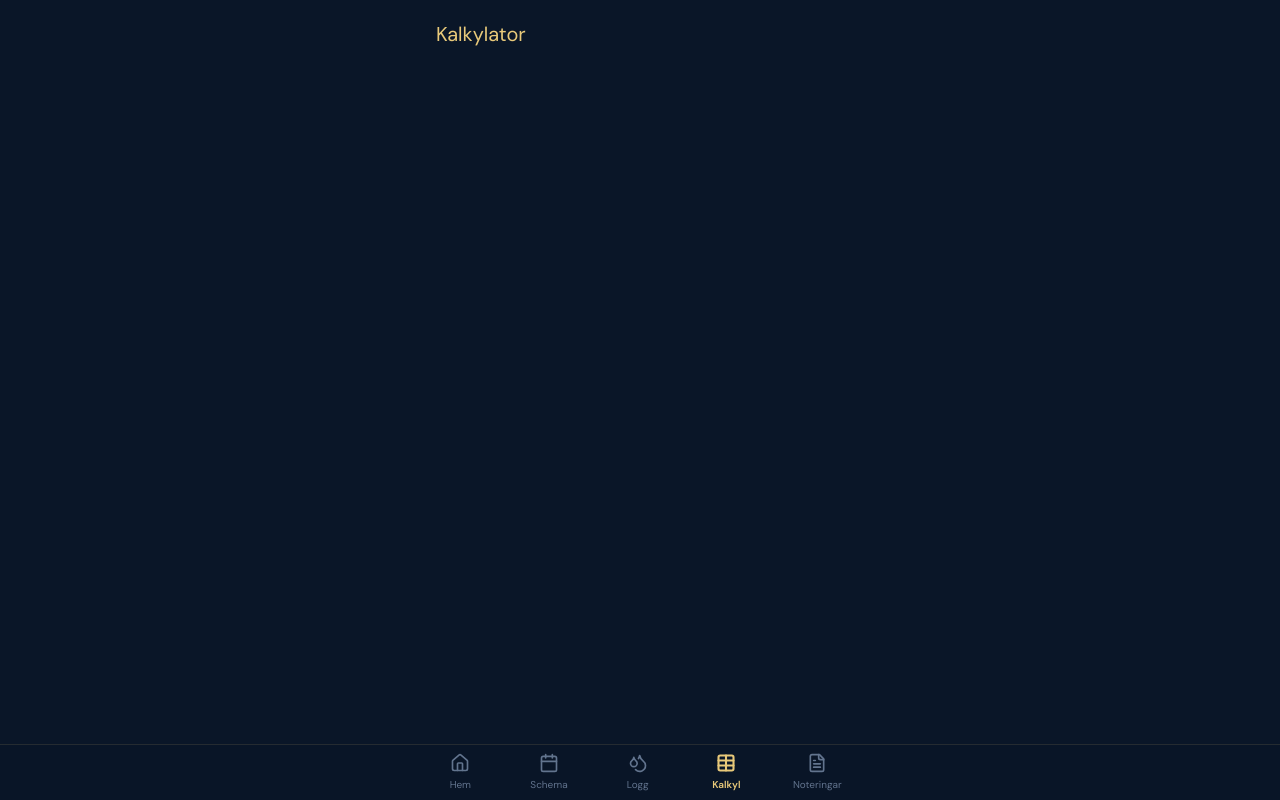
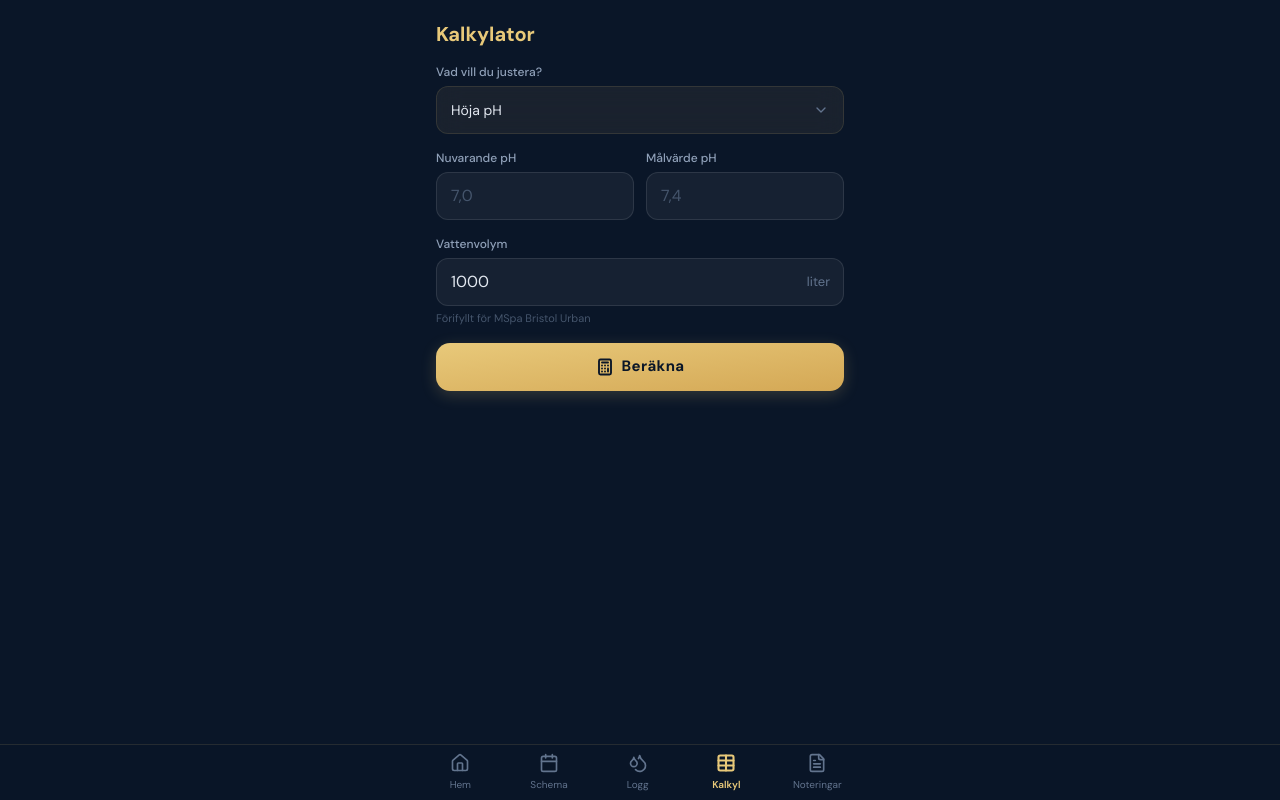
Before and after one commit to Antonk123/aquacare, a React (Vite) app: page /kalkyl in a window 1280 px wide. Built offline with nearby package versions, Linux system fonts and the light colour scheme; the HTML template or start-up script is replaced by a standard one.

Commit message:
feat: implement Chemical Calculator with dosage formulas and result display

```diff
--- a/src/pages/Calculator.tsx
+++ b/src/pages/Calculator.tsx
@@ -1,3 +1,148 @@
+import { useState } from 'react'
+import { ChevronDown, Calculator as CalcIcon } from 'lucide-react'
+import { GlassCard } from '../components/GlassCard'
+import { CALCULATOR_FORMULAS, DEFAULT_SETTINGS, formatSwedishDecimal } from '../constants'
+import type { CalculatorAction } from '../types'
+
 export default function Calculator() {
-  return <div className="p-5"><h1 className="font-display text-xl text-gold">Kalkylator</h1></div>
+  const [action, setAction] = useState<CalculatorAction>('raise-ph')
+  const [current, setCurrent] = useState('')
+  const [target, setTarget] = useState('')
+  const [volume, setVolume] = useState(String(DEFAULT_SETTINGS.waterVolume))
+  const [showDropdown, setShowDropdown] = useState(false)
+  const [result, setResult] = useState<{ amount: number; formula: typeof CALCULATOR_FORMULAS[0] } | null>(null)
+
+  const activeFormula = CALCULATOR_FORMULAS.find((f) => f.action === action)!
+
+  function calculate(e: React.FormEvent) {
+    e.preventDefault()
+    const currentVal = Number(current.replace(',', '.'))
+    const targetVal = Number(target.replace(',', '.'))
+    const volumeVal = Number(volume.replace(',', '.'))
+
+    if (isNaN(currentVal) || isNaN(volumeVal)) return
+
+    let diff: number
+    if (action === 'shock') {
+      diff = 1
+    } else if (action === 'add-chlorine') {
+      diff = targetVal - currentVal
+    } else {
+      diff = Math.abs(targetVal - currentVal)
+    }
+
+    const steps = diff / activeFormula.changeStep
+    const amount = Math.round(steps * activeFormula.dosagePerUnit * (volumeVal / 1000))
+
+    setResult({ amount: Math.max(0, amount), formula: activeFormula })
+  }
+
+  const needsTarget = action !== 'shock'
+
+  return (
+    <div className="p-5 space-y-4">
+      <h1 className="font-display text-xl text-gold font-bold">Kalkylator</h1>
+
+      <form onSubmit={calculate} className="space-y-4">
+        <div>
+          <label className="block text-xs text-slate-400 mb-1.5 font-medium">Vad vill du justera?</label>
+          <div className="relative">
+            <button
+              type="button"
+              onClick={() => setShowDropdown(!showDropdown)}
+              className="w-full bg-glass-surface backdrop-blur-[12px] border border-glass-border rounded-xl px-3.5 min-h-[48px] text-sm text-slate-200 flex items-center justify-between"
+            >
+              {activeFormula.label}
+              <ChevronDown size={16} className="text-slate-500" />
+            </button>
+            {showDropdown && (
+              <div className="absolute top-full left-0 right-0 mt-1 bg-navy-light border border-glass-border rounded-xl overflow-hidden z-10 shadow-xl">
+                {CALCULATOR_FORMULAS.map((f) => (
+                  <button
+                    key={f.action}
+                    type="button"
+                    onClick={() => {
+                      setAction(f.action)
+                      setShowDropdown(false)
+                      setResult(null)
+                    }}
+                    className={`w-full text-left px-3.5 min-h-[44px] text-sm flex items-center transition-colors duration-150 ${
+                      f.action === action ? 'text-gold bg-gold/10' : 'text-slate-300 hover:bg-white/5'
+                    }`}
+                  >
+                    {f.label}
+                  </button>
+                ))}
+              </div>
+            )}
+          </div>
+        </div>
+
+        {needsTarget ? (
+          <div className="grid grid-cols-2 gap-3">
+            <div>
+              <label className="block text-xs text-slate-400 mb-1.5 font-medium">
+                Nuvarande {action.includes('ph') ? 'pH' : 'värde'}
+              </label>
+              <input
+                type="text"
+                inputMode="decimal"
+                value={current}
+                onChange={(e) => setCurrent(e.target.value)}
+                placeholder={action.includes('ph') ? '7,0' : '75'}
+                className="w-full bg-white/5 border border-white/10 rounded-xl px-3.5 min-h-[48px] text-base text-slate-200 placeholder:text-slate-600 focus:outline-none focus:border-gold/40 transition-colors duration-200"
+              />
+            </div>
+            <div>
+              <label className="block text-xs text-slate-400 mb-1.5 font-medium">
+                Målvärde {action.includes('ph') ? 'pH' : ''}
+              </label>
+              <input
+                type="text"
+                inputMode="decimal"
+                value={target}
+                onChange={(e) => setTarget(e.target.value)}
+                placeholder={action.includes('ph') ? '7,4' : '100'}
+                className="w-full bg-white/5 border border-white/10 rounded-xl px-3.5 min-h-[48px] text-base text-slate-200 placeholder:text-slate-600 focus:outline-none focus:border-gold/40 transition-colors duration-200"
+              />
+            </div>
+          </div>
+        ) : null}
+
+        <div>
+          <label className="block text-xs text-slate-400 mb-1.5 font-medium">Vattenvolym</label>
+          <div className="relative">
+            <input
+              type="text"
+              inputMode="numeric"
+              value={volume}
+              onChange={(e) => setVolume(e.target.value)}
+              className="w-full bg-white/5 border border-white/10 rounded-xl px-3.5 pr-14 min-h-[48px] text-base text-slate-200 focus:outline-none focus:border-gold/40 transition-colors duration-200"
+            />
+            <span className="absolute right-3.5 top-1/2 -translate-y-1/2 text-[13px] text-slate-500">liter</span>
+          </div>
+          <p className="text-[11px] text-slate-600 mt-1">Förifyllt för {DEFAULT_SETTINGS.spaName}</p>
+        </div>
+
+        <button
+          type="submit"
+          className="flex items-center justify-center gap-2 w-full min-h-[48px] bg-gradient-to-br from-gold to-gold-dark text-navy rounded-[14px] font-bold text-[15px] tracking-wide shadow-[0_4px_16px_rgba(232,201,122,0.2)] transition-transform duration-200 active:scale-[0.98]"
+        >
+          <CalcIcon size={18} strokeWidth={2.5} />
+          Beräkna
+        </button>
+      </form>
+
+      {result && (
+        <GlassCard className="!bg-status-ok/6 !border-status-ok/15 text-center">
+          <div className="text-[11px] text-slate-400 uppercase tracking-widest mb-2">Tillsätt i ditt spa</div>
+          <div className="text-4xl font-bold text-status-ok">
+            {result.amount} {result.formula.unit}
+          </div>
+          <div className="text-sm text-slate-300 mt-1">{result.formula.product}</div>
+          <div className="text-[11px] text-slate-500 mt-2">{result.formula.instruction}</div>
+        </GlassCard>
+      )}
+    </div>
+  )
 }
```
